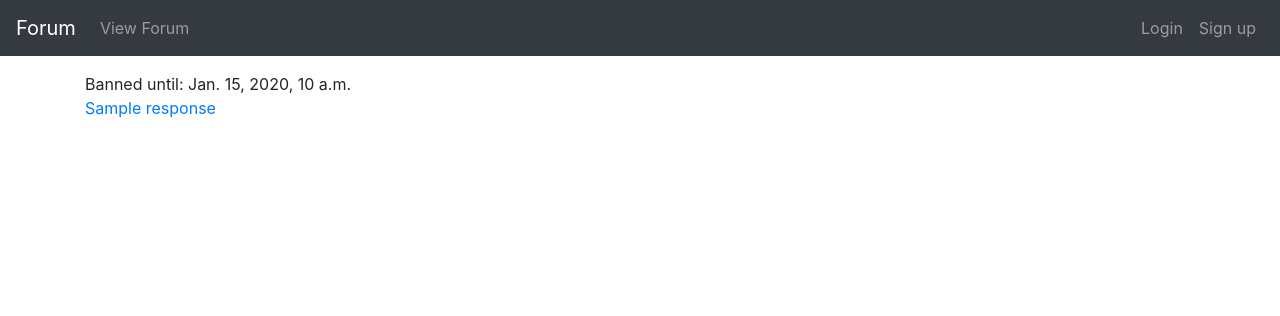
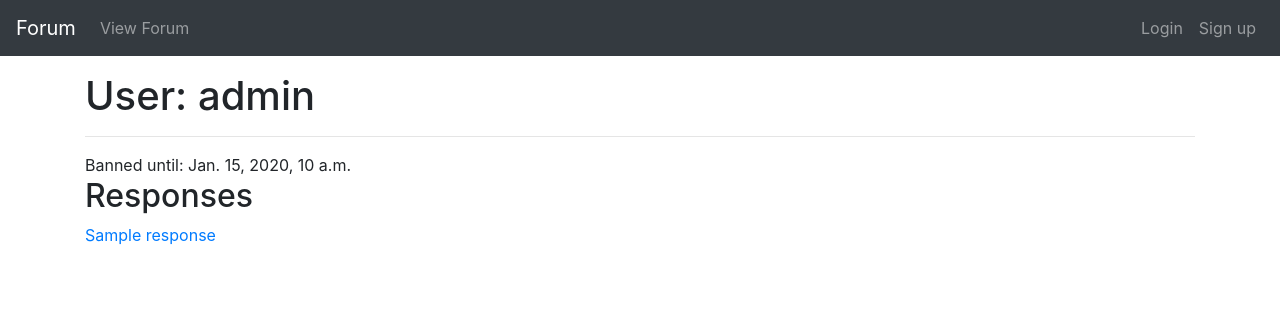
Before and after one commit to tropical32/django-forum, a Django app: template forumapp/templates/forumapp/user_view.html in a window 1280 px wide. Shown: the top 316 px of the page. Run offline with Django 3.2, Linux system fonts and the light colour scheme; data comes from the database, SQL or seed files in the repository; both versions use the stored data as it was after the commit; the template is opened without the code that fills it: values that come from a table or form of the project are taken from there, most other values are stand-ins (such as "Sample title", 1, 10 or a date in 2020); some libraries are stand-ins or nearby versions.

Commit message:
Modified the user view and added a few links under thread * User view contains user's nickname * [FIX] banned date is not displayed in a loop anymore * If user has no responses posted, a message is shown * Added a link to users' responses and profiles under thread names

```diff
--- a/forumapp/templates/forumapp/thread_list.html
+++ b/forumapp/templates/forumapp/thread_list.html
@@ -26,11 +26,11 @@
                     {{ thread.name }}
                 </a>
             </div>
-            {{ thread.threadresponse_set.first.created_datetime }} by {{ thread.threadresponse_set.first.responder }}
+            {{ thread.threadresponse_set.first.created_datetime }} by <a href="{% url 'user-view' thread.threadresponse_set.first.responder.pk %}">{{ thread.threadresponse_set.first.responder }}</a>
         </td>
         <td>{{ thread.threadresponse_set.all|length|add:"-1" }}</td>
         {% if thread.threadresponse_set.all|length > 1 %}
-        <td>"{{ thread.threadresponse_set.last.message|truncatechars:15 }}" by {{ thread.threadresponse_set.last.responder }}</td>
+        <td>"<a href="{% url 'thread-view' thread.threadresponse_set.last.thread.forum.id thread.threadresponse_set.last.thread.id %}#{{ thread.threadresponse_set.last.order_in_thread }}">{{ thread.threadresponse_set.last.message|truncatechars:15 }}</a>" by <a href="{% url 'user-view' thread.threadresponse_set.last.responder.pk %}">{{ thread.threadresponse_set.last.responder }}</a>
         {% else %}
         <td>No responses</td>
         {% endif %}
--- a/forumapp/templates/forumapp/user_view.html
+++ b/forumapp/templates/forumapp/user_view.html
@@ -5,12 +5,16 @@ User | {{ viewed_user }}
 {% endblock %}
 
 {% block content %}
-{% for response in user_responses %}
+<h1>User: {{ viewed_user }}</h1>
+<hr />
 
 {% if banned_until %}
 <div>Banned until: {{ banned_until }}</div>
 {% endif %}
 
+<h2>Responses</h2>
+
+{% for response in user_responses %}
 <div>
     {% if response.order_in_thread > 10 %}
 
@@ -22,6 +26,9 @@ User | {{ viewed_user }}
 
     {% endif %}
 </div>
+
+{% empty %}
+<div>No responses.</div>
 {% endfor %}
 {% if can_ban %}
     <div><a role="button" href="{% url 'ban-user' viewed_user.pk %}" class="btn btn-warning">Ban User</a></div>
```
Also changed, not shown: db.sqlite3.
